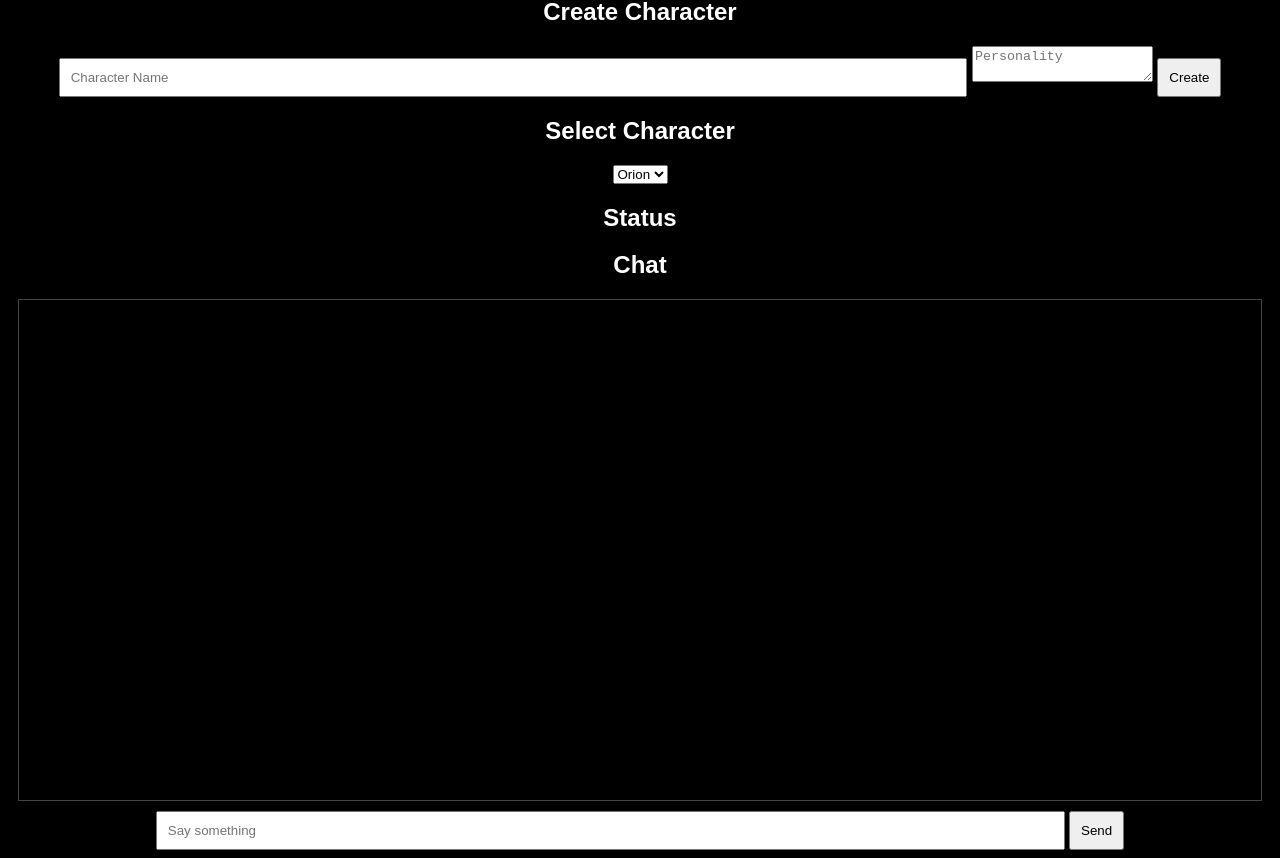
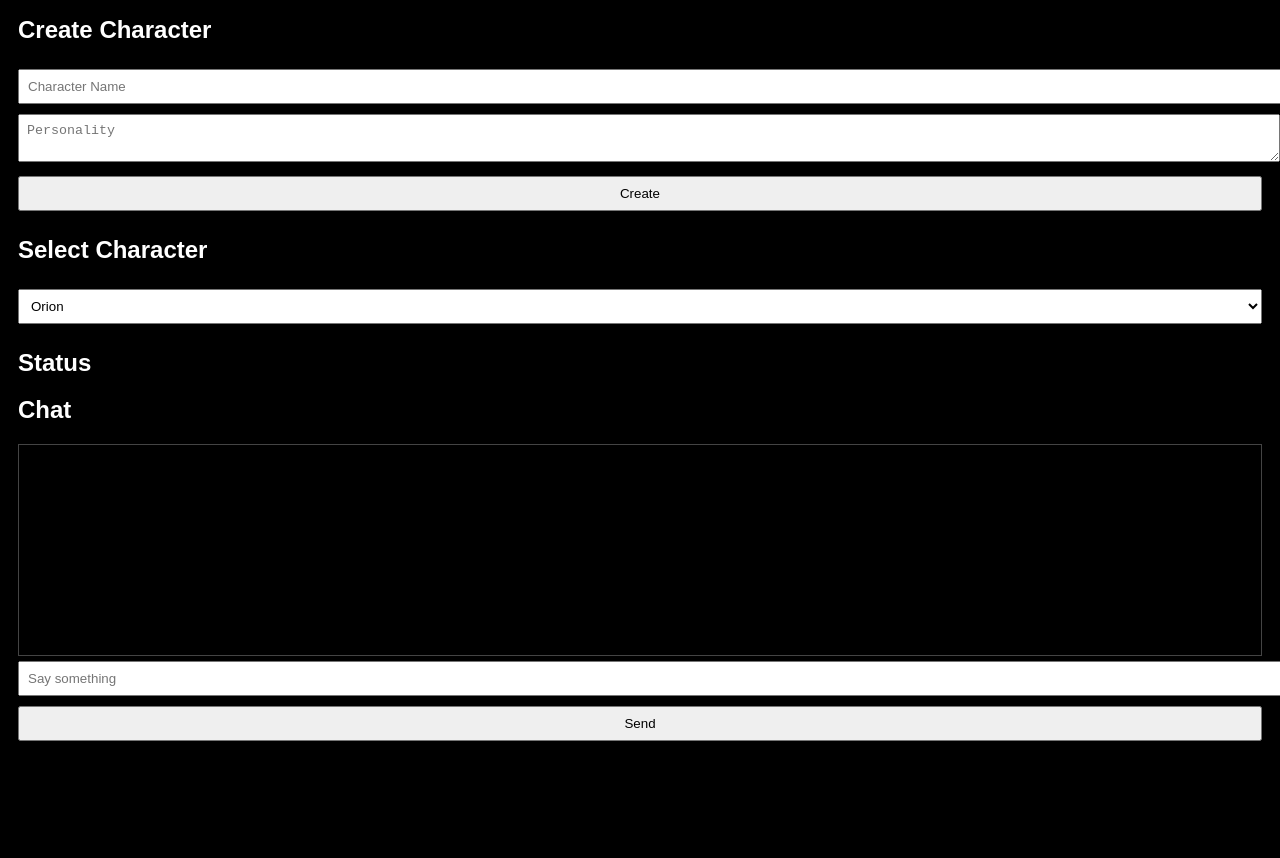
Before and after one commit to NovaStarShaker/StarLineAI, a plain HTML site: page index.html in a window 1280 px wide. Shown: the part 82-940 px from the top of the page. After the commit the page ends 846 px from the top, so only its background shows below. Drawn offline with Linux system fonts and the light colour scheme.

Commit message:
Update style.css

```diff
--- a/style.css
+++ b/style.css
@@ -1,23 +1,19 @@
 body {
+  background: black;
+  color: white;
   font-family: Arial;
-  background: #000;
-  color: #fff;
-  text-align: center;
+  padding: 10px;
+}
+
+input, textarea, select, button {
+  width: 100%;
+  margin: 5px 0;
+  padding: 8px;
 }
 
 #chat {
-  height: 60vh;
+  height: 200px;
   overflow-y: auto;
   border: 1px solid #444;
-  margin: 10px;
-  padding: 10px;
+  padding: 5px;
 }
-
-input {
-  width: 70%;
-  padding: 10px;
-}
-
-button {
-  padding: 10px;
-}
```
